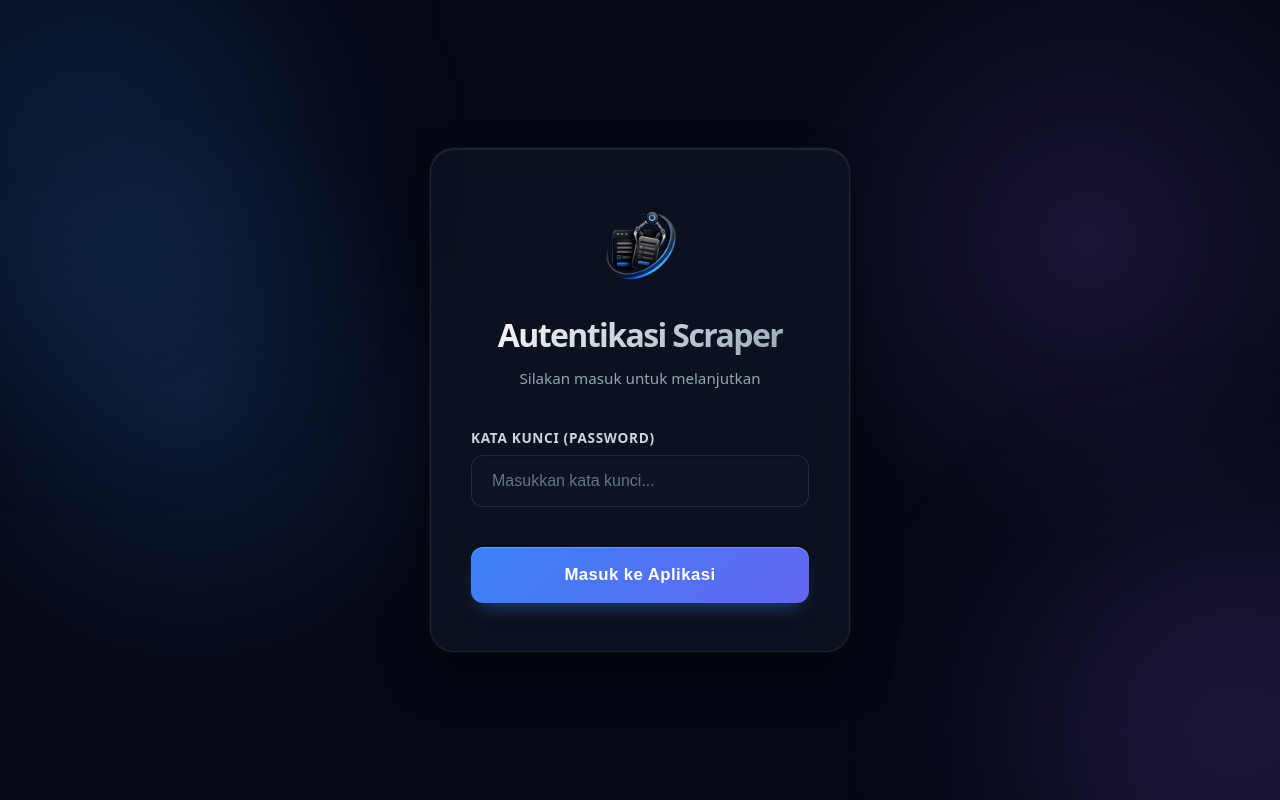
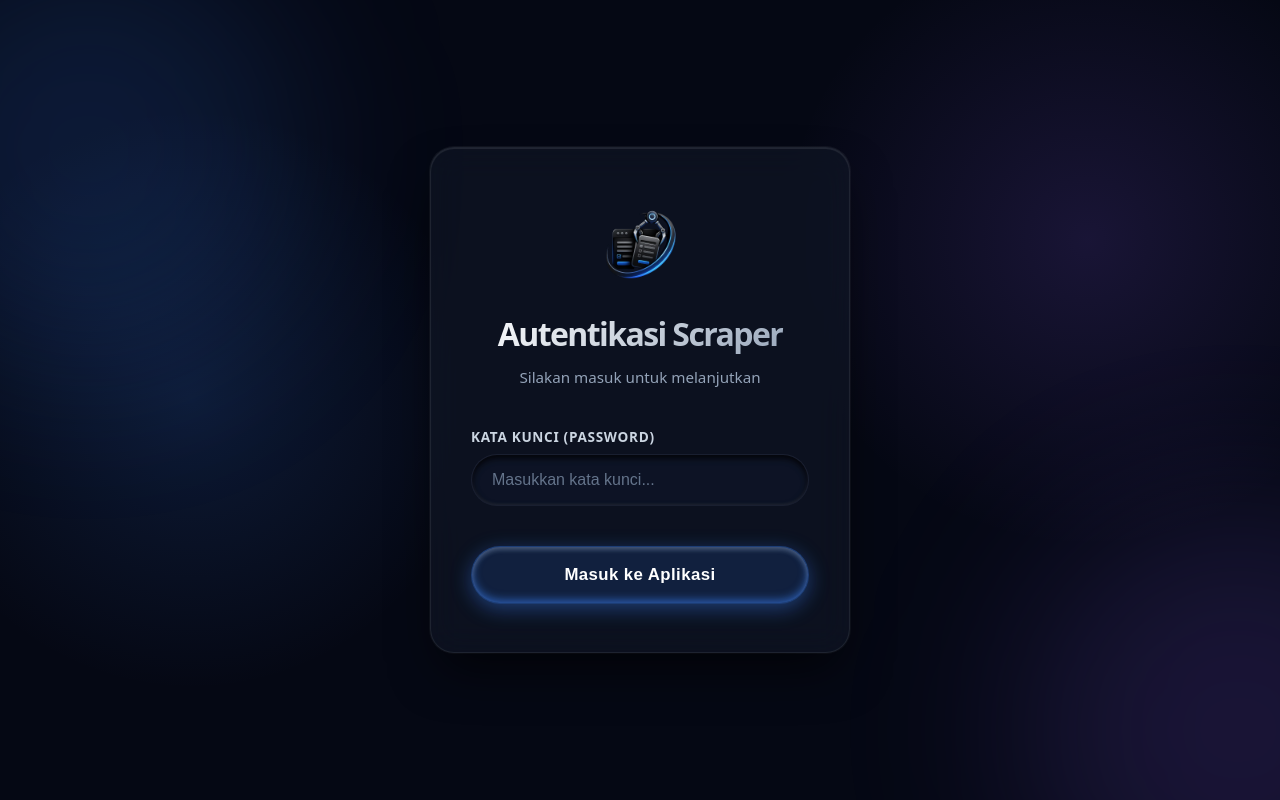
Before and after one commit to ProBimkim/ScraperHouse, a Next.js app: page /login in a window 1280 px wide. Built offline with nearby package versions, Linux system fonts and the light colour scheme.

Commit message:
Apply liquid capsule theme to login inputs and buttons

```diff
--- a/src/app/login/page.module.css
+++ b/src/app/login/page.module.css
@@ -111,15 +111,17 @@
 .input {
   width: 100%;
   padding: 1rem 1.25rem;
-  background: rgba(15, 23, 42, 0.8);
-  border: 1px solid rgba(255, 255, 255, 0.1);
-  border-radius: 0.75rem;
+  background: rgba(15, 23, 42, 0.6);
+  border: 1px solid rgba(255, 255, 255, 0.05);
+  border-radius: 999px;
   box-sizing: border-box;
   outline: none;
   color: #ffffff;
   transition: all 0.3s ease;
   font-size: 1rem;
-  box-shadow: inset 0 2px 4px rgba(0,0,0,0.2);
+  box-shadow:
+    inset 0 3px 6px rgba(0,0,0,0.8),
+    inset 0 -1px 3px rgba(255,255,255,0.1);
 }
 
 .input::placeholder {
@@ -127,11 +129,11 @@
 }
 
 .input:focus {
-  border-color: #3b82f6;
-  background: rgba(15, 23, 42, 0.95);
+  border-color: rgba(59, 130, 246, 0.4);
+  background: rgba(15, 23, 42, 0.8);
   box-shadow:
-    inset 0 2px 4px rgba(0,0,0,0.2),
-    0 0 0 3px rgba(59, 130, 246, 0.2),
+    inset 0 3px 6px rgba(0,0,0,0.9),
+    inset 0 -2px 6px rgba(59, 130, 246, 0.4),
     0 0 15px rgba(59, 130, 246, 0.3);
 }
 
@@ -159,63 +161,43 @@
 .submitBtn {
   margin-top: 1rem;
   width: 100%;
-  background: linear-gradient(135deg, #3b82f6 0%, #6366f1 100%);
+  background: rgba(59, 130, 246, 0.15);
   color: white;
   padding: 1.125rem;
-  border-radius: 0.75rem;
-  border: none;
+  border-radius: 999px;
+  border: 1px solid rgba(59, 130, 246, 0.3);
   font-weight: 700;
   cursor: pointer;
   transition: all 0.3s ease;
   font-size: 1.05rem;
   letter-spacing: 0.025em;
   box-shadow:
-    0 10px 20px -10px rgba(59, 130, 246, 0.6),
-    inset 0 1px 0 rgba(255, 255, 255, 0.2);
+    inset 0 3px 5px rgba(255, 255, 255, 0.2),
+    inset 0 -3px 8px rgba(59, 130, 246, 0.6),
+    0 5px 20px rgba(59, 130, 246, 0.4);
   position: relative;
   overflow: hidden;
 }
 
-.submitBtn::after {
-  content: '';
-  position: absolute;
-  top: 0;
-  left: -100%;
-  width: 50%;
-  height: 100%;
-  background: linear-gradient(to right, rgba(255,255,255,0) 0%, rgba(255,255,255,0.2) 50%, rgba(255,255,255,0) 100%);
-  transform: skewX(-25deg);
-  animation: shine 4s infinite;
-}
-
-@keyframes shine {
-  0% { left: -100%; }
-  20% { left: 200%; }
-  100% { left: 200%; }
-}
-
 .submitBtn:hover:not(:disabled) {
   transform: translateY(-2px);
+  background: rgba(59, 130, 246, 0.25);
   box-shadow:
-    0 15px 25px -10px rgba(59, 130, 246, 0.8),
-    0 0 20px rgba(99, 102, 241, 0.4),
-    inset 0 1px 0 rgba(255, 255, 255, 0.2);
+    inset 0 3px 6px rgba(255, 255, 255, 0.3),
+    inset 0 -3px 10px rgba(59, 130, 246, 0.8),
+    0 10px 30px rgba(59, 130, 246, 0.6);
 }
 
 .submitBtn:active:not(:disabled) {
   transform: translateY(1px);
-  box-shadow: 0 5px 10px -5px rgba(59, 130, 246, 0.5);
 }
 
 .submitBtn:disabled {
-  background: rgba(51, 65, 85, 0.8);
+  background: rgba(51, 65, 85, 0.4);
+  border-color: transparent;
   color: #94a3b8;
   cursor: not-allowed;
   box-shadow: none;
-}
-
-.submitBtn:disabled::after {
-  display: none;
 }
 
 .loadingSpinner {
```
